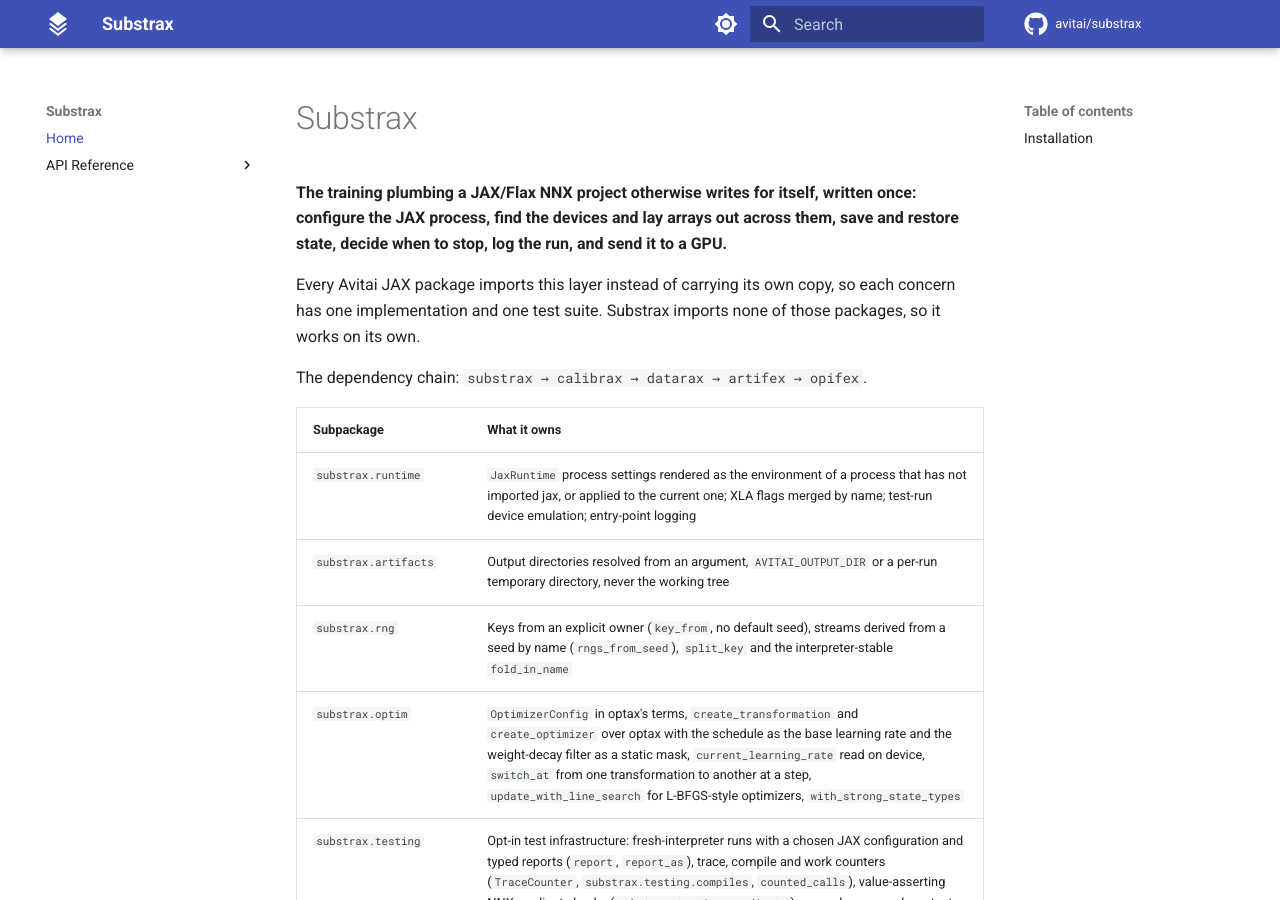
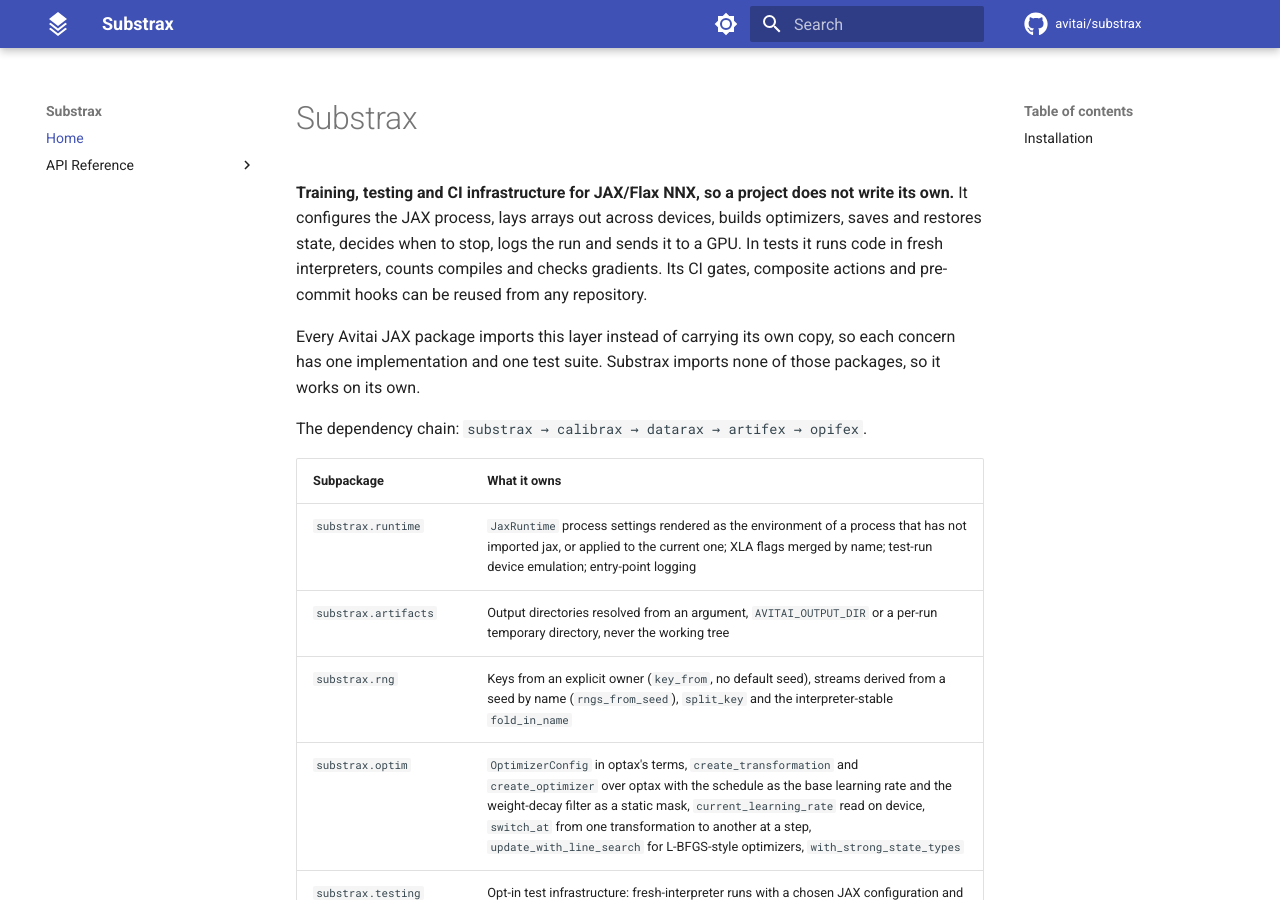
Before and after one commit to avitai/substrax, an MkDocs documentation site: the page built from docs/index.md, in a window 1280 px wide and 900 px high. Built offline with MkDocs 1.6.1 and Material for MkDocs 9.7.7, drawn with Linux system fonts in a browser that asks for light colours; comment, search, counter and statistics services are not loaded.

Commit message:
docs: describe substrax by what it does on its own
The README headline, the package description and the docs site description
called substrax "the training plumbing a JAX/Flax NNX project otherwise
writes for itself", listing process setup, devices, checkpoints, stopping,
logging and GPU runs. It has since grown test infrastructure (fresh
interpreter runs, compile and trace counters, gradient checks, the pytest
plugin), optimizers and keys, compute jobs, and CI gates, composite actions
and a pre-commit hook that other repositories reuse. All three now name
training, testing and CI infrastructure for JAX/Flax NNX and list those
parts; the README keeps its paragraph on the Avitai packages built on it.

```diff
--- a/README.md
+++ b/README.md
@@ -1,9 +1,11 @@
 # Substrax
 
 <!-- --8<-- [start:summary] -->
-**The training plumbing a JAX/Flax NNX project otherwise writes for itself, written once:
-configure the JAX process, find the devices and lay arrays out across them, save and restore
-state, decide when to stop, log the run, and send it to a GPU.**
+**Training, testing and CI infrastructure for JAX/Flax NNX, so a project does not write its
+own.** It configures the JAX process, lays arrays out across devices, builds optimizers, saves and
+restores state, decides when to stop, logs the run and sends it to a GPU. In tests it runs code in
+fresh interpreters, counts compiles and checks gradients. Its CI gates, composite actions and
+pre-commit hooks can be reused from any repository.
 
 Every Avitai JAX package imports this layer instead of carrying its own copy, so each concern has
 one implementation and one test suite. Substrax imports none of those packages, so it works on its
--- a/mkdocs.yml
+++ b/mkdocs.yml
@@ -1,6 +1,6 @@
 site_name: Substrax
 site_url: https://substrax.readthedocs.io
-site_description: The training plumbing a JAX/Flax NNX project otherwise writes for itself
+site_description: Training, testing and CI infrastructure for JAX/Flax NNX
 site_author: Mahdi Shafiei
 
 repo_url: https://github.com/avitai/substrax
--- a/pyproject.toml
+++ b/pyproject.toml
@@ -42,7 +42,7 @@
   # a recursive PEP 695 alias (substrax.typing.JsonValue).
   "pydantic>=2.10"
 ]
-description = "The training plumbing a JAX/Flax NNX project otherwise writes for itself: process setup, device sharding, checkpoints, early stopping, logging and remote GPU runs"
+description = "Training, testing and CI infrastructure for JAX/Flax NNX: JAX runtime setup, device meshes and SPMD sharding, optax optimizers, Orbax checkpoints, early stopping, experiment logging, GPU compute jobs, test tools and reusable CI gates"
 keywords = [
   "checkpointing",
   "distributed",
```
